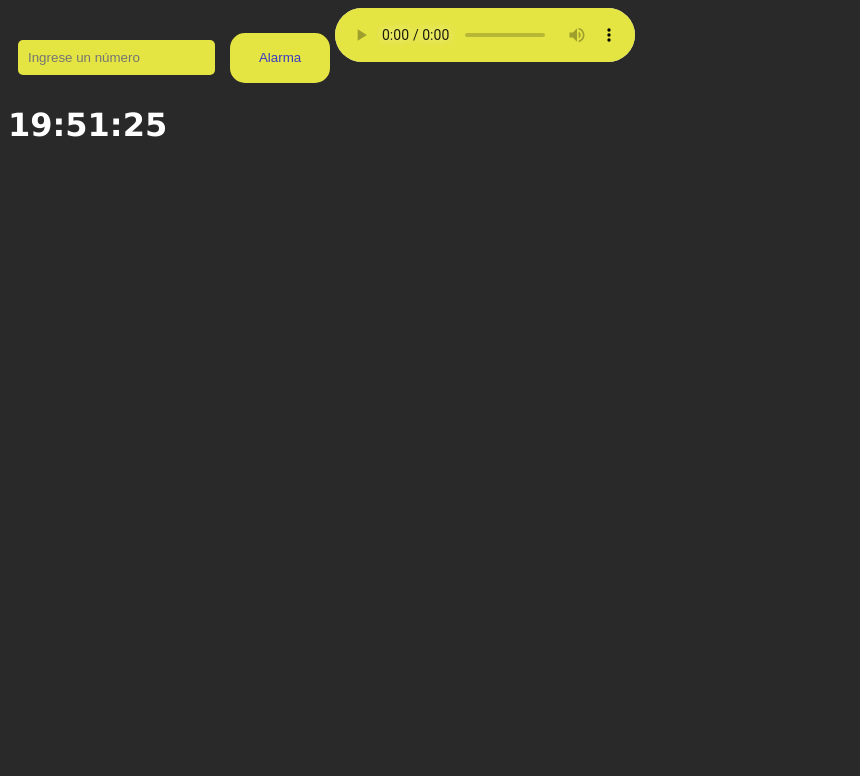
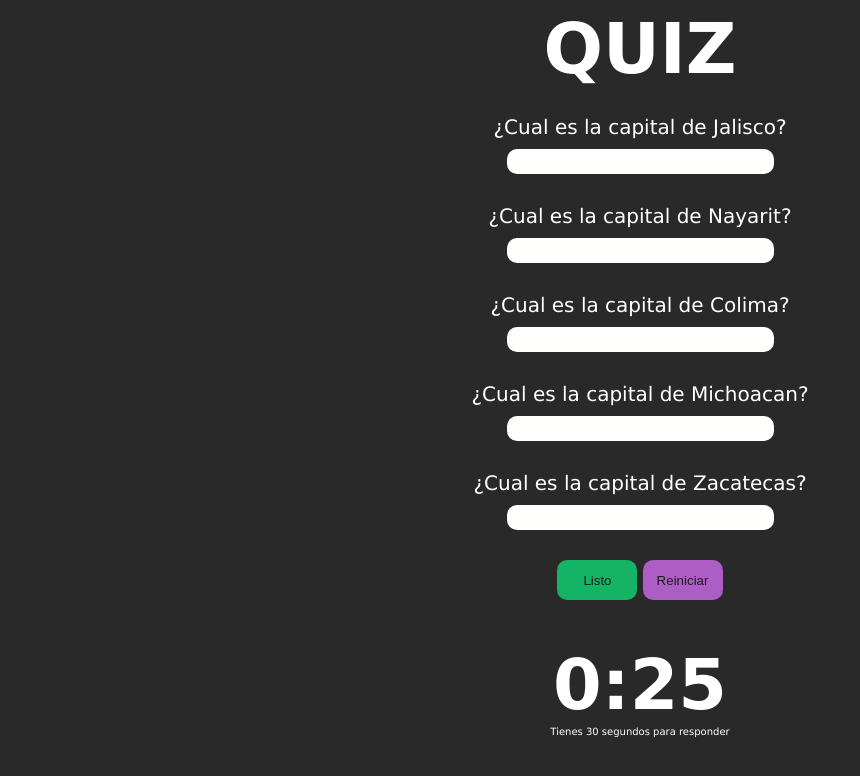
Before and after one commit to alberto-apr/CursoJS, a plain HTML site: page JavaScript/Clase-3/index.html in a window 1280 px wide. Shown: the whole page, without its empty margins (0-860 px from the left). Drawn offline with Linux system fonts and the light colour scheme.

Commit message:
Proyecto dia 3
proyecto de cuestionario

```diff
--- a/JavaScript/Clase-3/Estilos/1-styles.css
+++ b/JavaScript/Clase-3/Estilos/1-styles.css
@@ -4,13 +4,23 @@ body{
     font-family:Verdana, Geneva, Tahoma, sans-serif;
 }
 
-button{
-    color: rgb(58, 58, 199);
-    background-color: rgb(228, 228, 66);
-    width: 100px;
-    height: 50px;
+
+.listo{
+    color: rgb(29, 29, 29);
+    background-color: rgb(20, 180, 100);
+    width: 80px;
+    height: 40px;
     border-color: transparent;
-    border-radius: 15px;
+    border-radius: 10px;
+    border-style: solid;
+}
+.reinicio{
+    color: rgb(29, 29, 29);
+    background-color: rgb(172, 94, 196);
+    width: 80px;
+    height: 40px;
+    border-color: transparent;
+    border-radius: 10px;
     border-style: solid;
 }
 audio::-webkit-media-controls-panel {
@@ -19,10 +29,28 @@ audio::-webkit-media-controls-panel {
     border-radius: 10px;
 }
 input{
-    background-color: rgb(228, 228, 66);
-    color: rgb(58, 58, 199);
+    background-color: rgb(255, 255, 254);
+    color: rgb(24, 24, 24);
     border: none;
-    border-radius: 5px;
-    padding: 10px;
-    margin: 10px;
+    border-radius: 10px;
+    padding: 1px;
+    margin: 5px;
+    text-align: center;
+    align-items: center;
+    align-self: center;
+    justify-content: center;
+    font-size: 20px;
 }
+p{
+    margin: 5px;
+    text-align: center;
+    font-size: 20px;
+}
+div{
+    align-items: center;
+    margin: 25px;
+}
+h1{
+    font-size: 70px;
+    margin: 0%;
+}
--- a/JavaScript/Clase-3/index.html
+++ b/JavaScript/Clase-3/index.html
@@ -1,52 +1,54 @@
 <!DOCTYPE html>
 <head>
-    <title>Temporizador</title>
+    <title>Proyecto</title>
     <link rel="stylesheet" href="/Clase-3/Estilos/1-styles.css">
 </head>
-<body onload="comenzarReloj()">
+<body onload="tiempoLimite()">
+    <h1 align="center">QUIZ</h1>
+    <div>
+        <p>¿Cual es la capital de Jalisco?</p>
+        <center><input type="text" id="pregunta1"></center>
+    </div>
+    <div>
+        <p>¿Cual es la capital de Nayarit?</p>
+        <center><input type="text" id="pregunta2"></center>
+    </div>
+    <div>
+        <p>¿Cual es la capital de Colima?</p>
+        <center><input type="text" id="pregunta3"></center>
+    </div>
+    <div>
+        <p>¿Cual es la capital de Michoacan?</p>
+        <center><input type="text" id="pregunta4"></center>
+    </div>
+    <div>
+        <p>¿Cual es la capital de Zacatecas?</p>
+        <center><input type="text" id="pregunta5"></center>
+    </div>
+    <center><button class="listo">Listo</button> <button class="reinicio">Reiniciar</button></center>
+    <br>
 
-    <input type="number" id="numero" placeholder="Ingrese un número">
-    <button onclick="comenzarTiempo()">Alarma</button>
-    <audio controls src="/Audios/alarma.mp3" type="audio/mpeg">
-        Sonido no habilitado
-    </audio>
-
-
-
-
-    <h1 id="actualizarReloj">00:00:00</h1>
-
-
-
+    <div>
+        <h1 align="center" id="horaReloj">00:00:00</h1>
+        <p style="font-size: 10px;
+        margin: 0%;">
+            Tienes 30 segundos para responder
+        </p>
+    </div>
 
     <script>
-        let segundos = document.getElementById("numero");
-        let alarma = document.getElementById("actualizarReloj");
-
-        function comenzarTiempo(){
-            setTimeout(tiempoCumplido, 1000*segundos.value)
-        }
-
-        function tiempoCumplido(){
-            alarma.style.color = "green";
-        }
-
-
-        function comenzarReloj(){
-
-            setInterval(ticTac,1000);
-        }
-
-        function ticTac(){
-            let tiempoActual = new Date();
-            let hora = tiempoActual.getHours();
-            let minutos = tiempoActual.getMinutes();
-            let segundos = String(tiempoActual.getSeconds()).padStart(2,"0");
-
-            let textoHora = hora + ":" + minutos + ":" + segundos;
-            alarma.textContent = textoHora;
-
-
+        function tiempoLimite(){
+            var tiempo = 30;
+            var intervalo = setInterval(function(){
+                tiempo--;
+                var minutos = Math.floor(tiempo/60);
+                var segundos = tiempo%60;
+                document.getElementById("horaReloj").innerHTML = minutos + ":" + segundos;
+                if(tiempo == 0){
+                    clearInterval(intervalo);
+                    alert("Se acabo el tiempo");
+                }
+            }, 1000);
         }
     </script>
 </body>
```
Also changed, not shown: JavaScript/Clase-3/reloj.html (+20 -19 lines).
